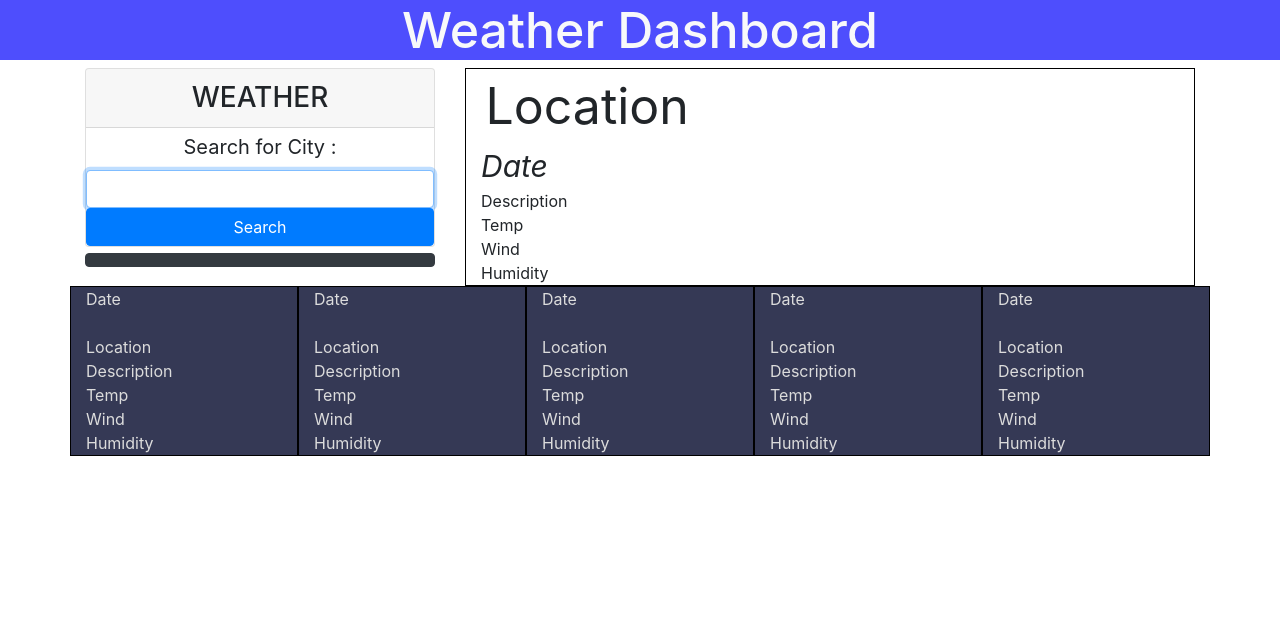
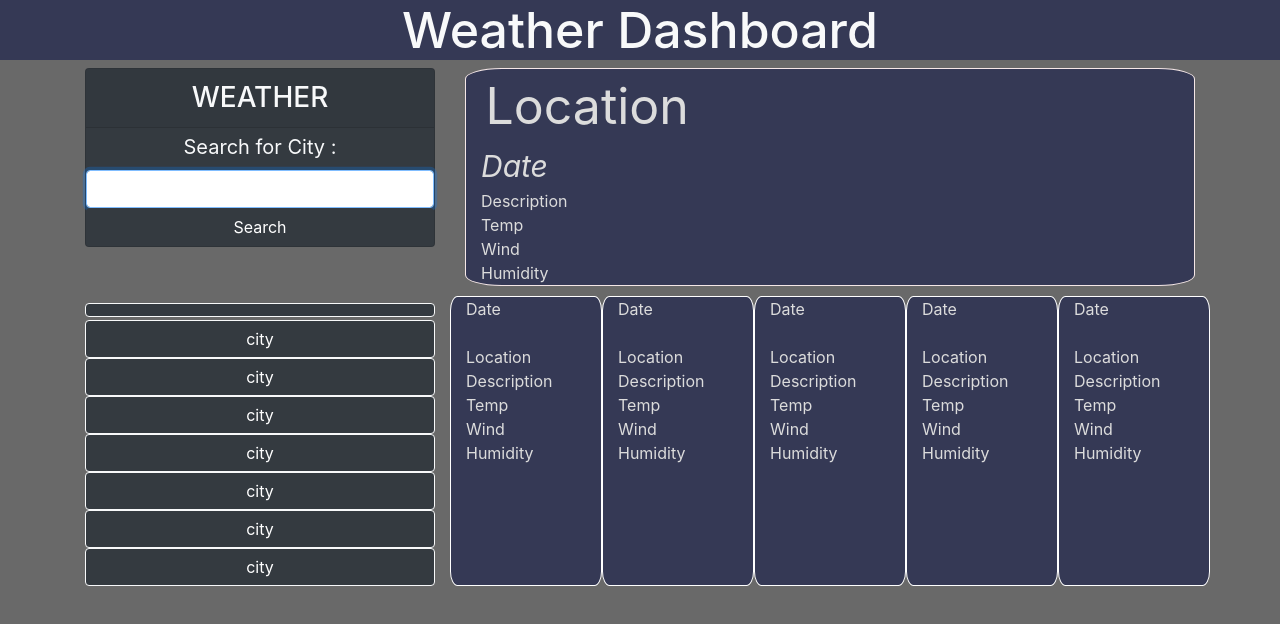
Before and after one commit to dylgrn/weather-dash, a plain HTML site: page index.html in a window 1280 px wide. Drawn offline with nearby package versions, Linux system fonts and the light colour scheme.

Commit message:
added style

```diff
--- a/assets/script.js
+++ b/assets/script.js
@@ -1,4 +1,3 @@
-//var btn2 = document.querySelector('#btn2').value;
 var btn = document.querySelector("#btn");
 var cityS = document.querySelector("#city").value;
 
@@ -6,24 +5,24 @@ btn.addEventListener("click", getWeather)
 btn.addEventListener('click', getFiveDay)
 btn.addEventListener('click', localS)
 btn.addEventListener('click', getlocal)
-//btn2.addEventListener('click', getWeather)
 
 function localS() {
-  var text = document.querySelector('#city')
+  var text = document.querySelector('.text')
   var locS = text;
-  localStorage.setItem('text', locS.value)
+  localStorage.setItem('.text', locS.value)
 }
 
+localS();
+
 function getlocal() {
- let store = localStorage.getItem('text')
- document.querySelector('.history').innerHTML = store;
+ let store = localStorage.getItem('.text');
+ let storeEle = document.querySelector('.history').innerHTML = store;
 }
 
 getlocal();
 
 function getWeather() {
   var cityS = document.querySelector("#city").value;
-  //let histS = document.querySelector('.history').value;
 fetch('https://api.openweathermap.org/data/2.5/weather?q='+ cityS +'&appid=3c90078ac275b2ff619b8d5d48af70ed')
 .then(function(response) {
     return response.json();
--- a/assets/style.css
+++ b/assets/style.css
@@ -1,9 +1,13 @@
+body {
+    background-color: dimgrey;
+}
+
 h1 {
     font-size: 50px;
 }
 
 header {
-    background-color: rgba(38, 38, 253, 0.815);
+    background-color: rgb(53, 57, 85);
 }
 
 .cityN {
@@ -21,11 +25,17 @@ header {
 }
 
 .today {
-    border: black solid 1px;
+    color: gainsboro;
+    border: rgb(245, 231, 231) solid 1px;
+    border-radius: 5%;
+    background-color: rgb(53, 57, 85);
+    margin-bottom: 10px;
 }
 
 .fiveday {
     color: gainsboro;
     background-color: rgb(53, 57, 85);
-    border: black solid 1px;
+    border: white solid 1px;
+    border-radius: 5%;
+    justify-content: space-between;
 }
--- a/index.html
+++ b/index.html
@@ -17,15 +17,13 @@
             <div class="container">
                 <div class="row">
             <div class="col- col-md-4">
-                <div class="card">
+                <div class="card bg-dark text-light">
                     <h3 class="card-header text-uppercase text-center">Weather</h3>
                       <label class="form-text text-center cityN" for="cityname">Search for City :</label>
                       <input id="city" type="text" autofocus="true" class="form-control text"/>
-                      <button id="btn" type="search" class="btn btn-primary col-12">Search</button>
+                      <button id="btn" type="search" class="btn btn-dark col-12">Search</button>
                   </div>
-                  <div class="">
-                      <button id="btn2" class="btn btn-dark col history"></button>
-                  </div>
+
                 </div>
                 <div class="col-12 col-md-8" id="weathernow">
                 <div class="col-12 today">
@@ -45,8 +43,18 @@
             </div>
             </div>
         </div>
-        <div class="container">
+        <div class="container justify-content-between">
             <div class="row row-cols-auto">
+                <div class="col-4">
+                    <button id="btn2" class="btn btn-dark col border-light history">city</button>
+                    <button id="btn2" class="btn btn-dark col border-light history">city</button>
+                    <button id="btn2" class="btn btn-dark col border-light history">city</button>
+                    <button id="btn2" class="btn btn-dark col border-light history">city</button>
+                    <button id="btn2" class="btn btn-dark col border-light history">city</button>
+                    <button id="btn2" class="btn btn-dark col border-light history">city</button>
+                    <button id="btn2" class="btn btn-dark col border-light history">city</button>
+                    <button id="btn2" class="btn btn-dark col border-light history">city</button>
+                </div>
                 <div class="col fiveday">
                     <div class="date2">Date</div>
                     <img src="" alt="" srcset="" id="weather-icon2">
```
